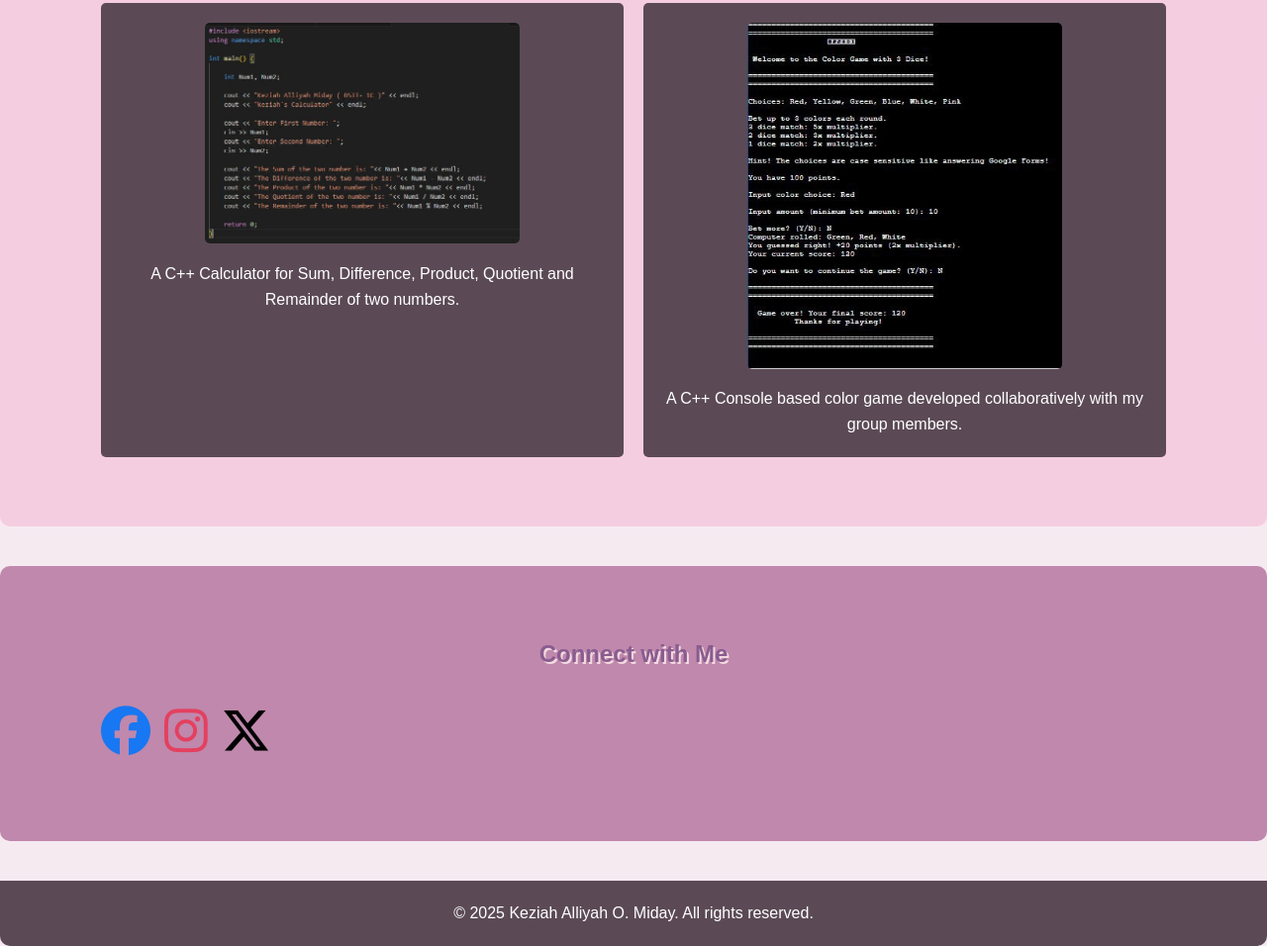
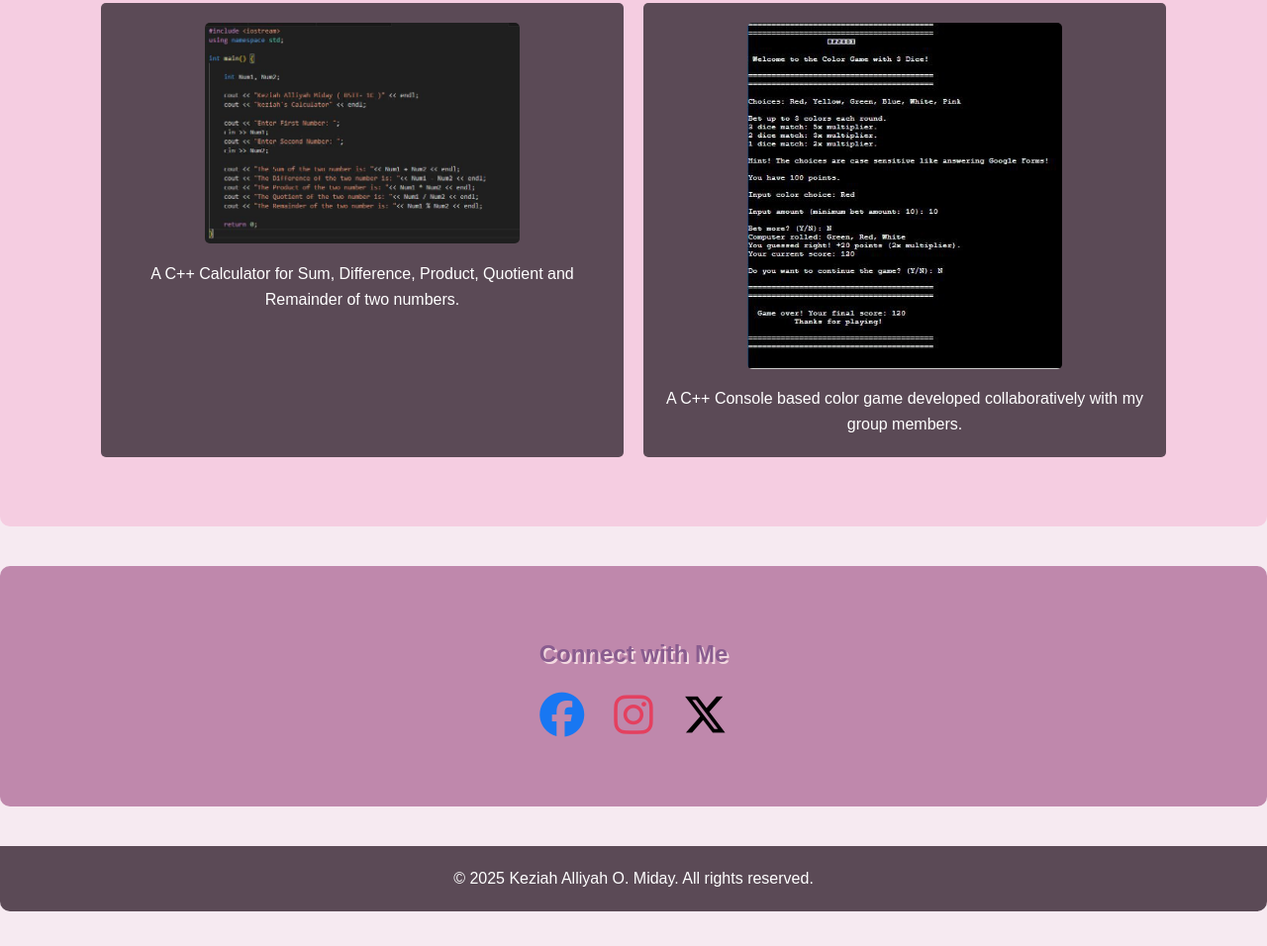
Before and after one commit to kezalliyah/portfolio, a plain HTML site: page index.html in a window 1280 px wide. Shown: the part 1682-2638 px from the top of the page at 99% size. After the commit the page ends 2603 px from the top, so only its background shows below. Drawn offline with Linux system fonts and the light colour scheme.

Commit message:
Update index.html

```diff
--- a/index.html
+++ b/index.html
@@ -246,10 +246,21 @@
       color: red;
     }
 
-    .social-links a {
-  font-size: 50px;
+    .social-links {
+    display: flex;
+    justify-content: center;
+    align-items: center;
+    gap: 30px;
+    margin-top: 20px;
+  }
+
+  .social-links a {
+  font-size: 45px;
   transition: transform 0.3s, box-shadow 0.3s;
-}
+  display: flex;
+  justify-content: center;
+  align-items: center;
+  }
 
 .social-links a:nth-child(1) { color: #1877F2; }
 .social-links a:nth-child(2) { color: #E4405F; }
```
